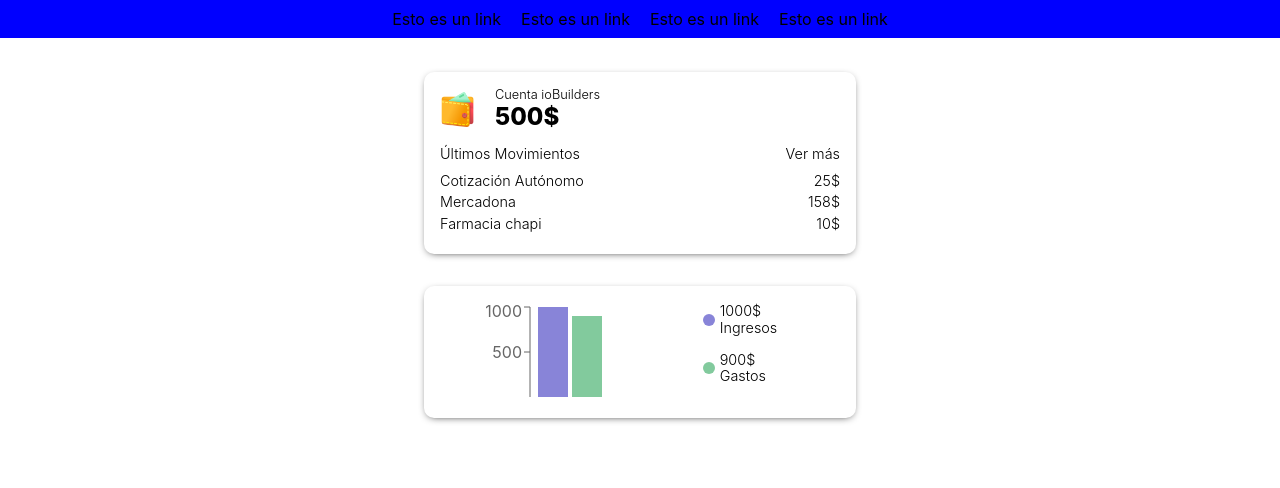
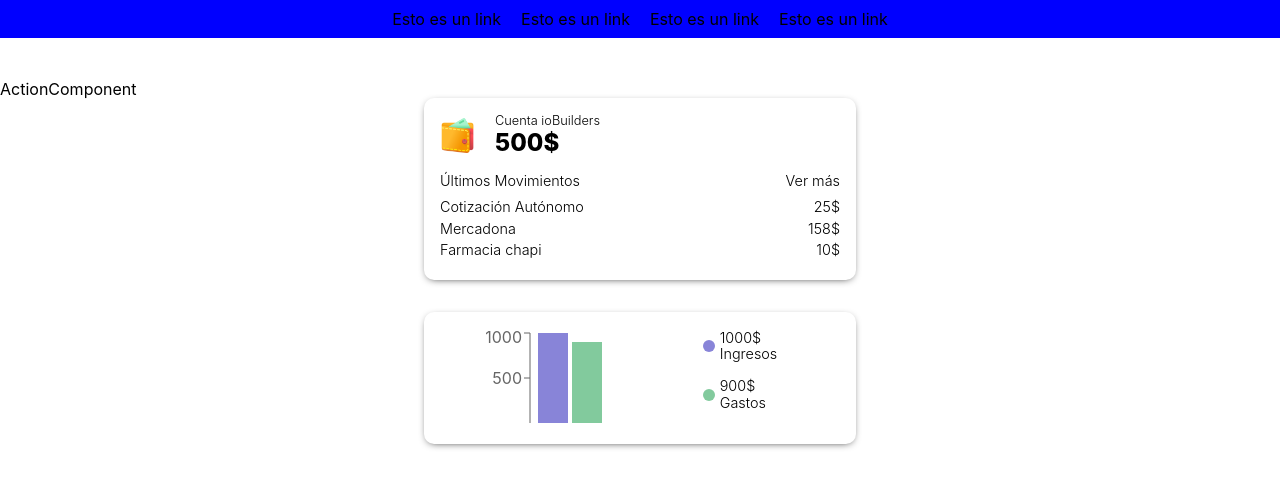
Before and after one commit to jhonnytesban/wallet-app, a React (Create React App) app: page / in a window 1280 px wide. Shown: the top 488 px of the page. Built offline with nearby package versions, Linux system fonts and the light colour scheme.

Commit message:
Added ActionComponent & fixed styled

```diff
--- a/src/App.tsx
+++ b/src/App.tsx
@@ -1,11 +1,13 @@
 import Menu from "./components/Menu";
 import InfoWallet from "./components/InfoWallet";
 import AccountBalance from "./components/AccountBalance";
+import ActionComponent from "./components/ActionComponent";
 
 const App = () => {
   return (
     <>
       <Menu />
+      <ActionComponent />
       <InfoWallet />
       <AccountBalance />
     </>
--- a/src/components/AccountBalance.tsx
+++ b/src/components/AccountBalance.tsx
@@ -8,7 +8,7 @@ interface Balance {
   expenses: number
 }
 
-const AccountBalance = () => {
+export const AccountBalance = () => {
   const [balanceData, setBalanceData] = useState<Balance[]>([
     {
       income: 1000,
--- /dev/null
+++ b/src/components/ActionComponent.tsx
@@ -0,0 +1,9 @@
+import styled from "styled-components";
+
+const ActionComponent = () => {
+  return (
+    <div>ActionComponent</div>
+  )
+}
+
+export default ActionComponent
--- a/src/index.css
+++ b/src/index.css
@@ -11,6 +11,7 @@
  html {
   line-height: 1.15; /* 1 */
   -webkit-text-size-adjust: 100%; /* 2 */
+  padding-top: 4rem;
 }
 
 /* Sections
--- a/src/styles/ContainerInfoWallet.ts
+++ b/src/styles/ContainerInfoWallet.ts
@@ -7,7 +7,6 @@ export const ContainerInfoWallet = styled.div`
   box-shadow: 0px 2px 8px -4px black;
   margin: auto;
   padding: 1rem;
-  margin-top: 4.5rem;
   margin-bottom: 2rem;
 `
 
```
